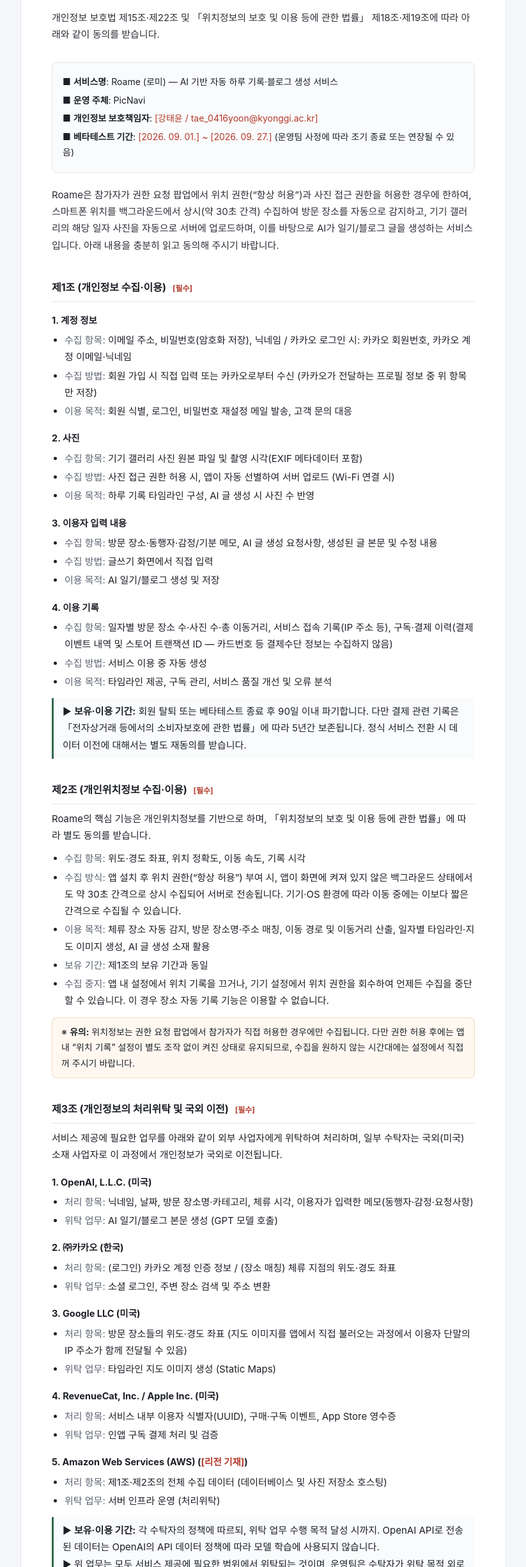
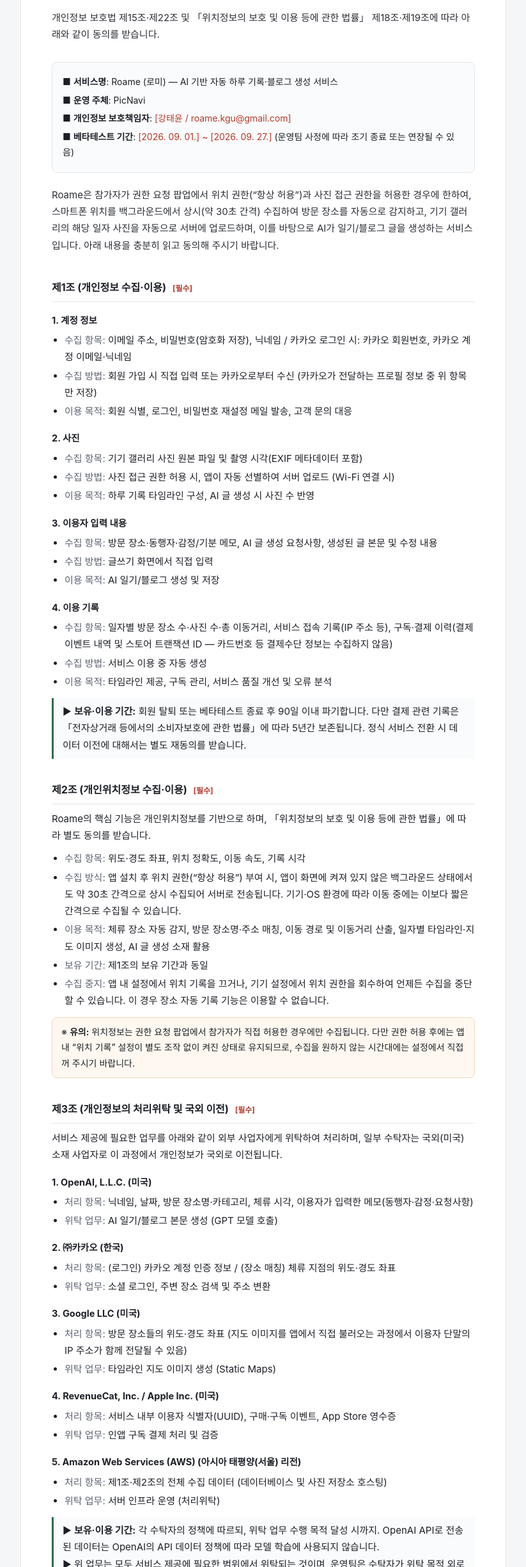
Before and after one commit to taennny/2026-AI-Powered, a plain HTML site: page index.html in a window 1280 px wide. Shown: the part 111-2560 px from the top of the page at 64% size, without its empty margins (228-1051 px from the left). Drawn offline with Linux system fonts and the light colour scheme.

Commit message:
Update contact email and AWS region in index.html

```diff
--- a/index.html
+++ b/index.html
@@ -47,7 +47,7 @@
   <div class="meta">
     <p>■ <b>서비스명</b>: Roame (로미) — AI 기반 자동 하루 기록·블로그 생성 서비스</p>
     <p>■ <b>운영 주체</b>: PicNavi</p>
-    <p>■ <b>개인정보 보호책임자</b>: <span class="ph">[강태윤 / tae_0416yoon@kyonggi.ac.kr]</span></p>
+    <p>■ <b>개인정보 보호책임자</b>: <span class="ph">[강태윤 / roame.kgu@gmail.com]</span></p>
     <p>■ <b>베타테스트 기간</b>: <span class="ph">[2026. 09. 01.] ~ [2026. 09. 27.]</span> (운영팀 사정에 따라 조기 종료 또는 연장될 수 있음)</p>
   </div>
 
@@ -128,7 +128,7 @@
       <li><span class="field">위탁 업무:</span> 인앱 구독 결제 처리 및 검증</li>
     </ul>
 
-    <h3>5. Amazon Web Services (AWS) (<span class="ph">[리전 기재]</span>)</h3>
+    <h3>5. Amazon Web Services (AWS) (아시아 태평양(서울) 리전)</h3>
     <ul>
       <li><span class="field">처리 항목:</span> 제1조·제2조의 전체 수집 데이터 (데이터베이스 및 사진 저장소 호스팅)</li>
       <li><span class="field">위탁 업무:</span> 서버 인프라 운영 (처리위탁)</li>
```
